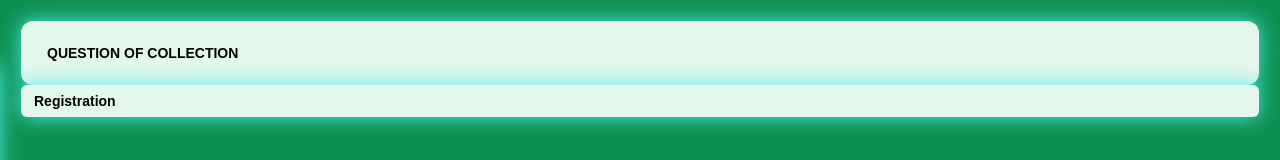
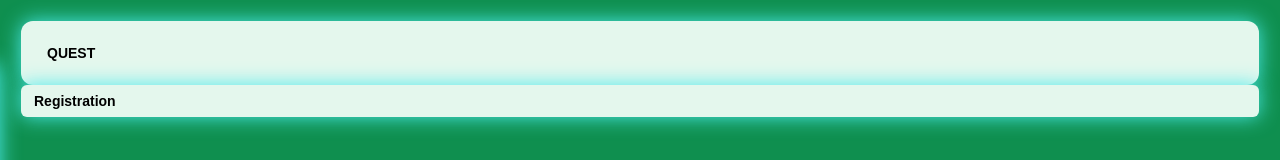
Before and after one commit to natajedi/-Questions-App, a Vue app: page / in a window 1280 px wide. Shown: the top 160 px of the page. Built offline with nearby package versions, Linux system fonts and the light colour scheme; data requests are answered from the project's data file.

Commit message:
Update Header.vue

```diff
--- a/src/components/layout/Header.vue
+++ b/src/components/layout/Header.vue
@@ -19,7 +19,7 @@ export default {
 
 <template>
   <header class="header">
-    <router-link to="/">QUESTION OF COLLECTION</router-link>
+    <router-link to="/">QUEST</router-link>
   </header>
   <header class="registration_form">
     <router-link to="/"></router-link>
```
